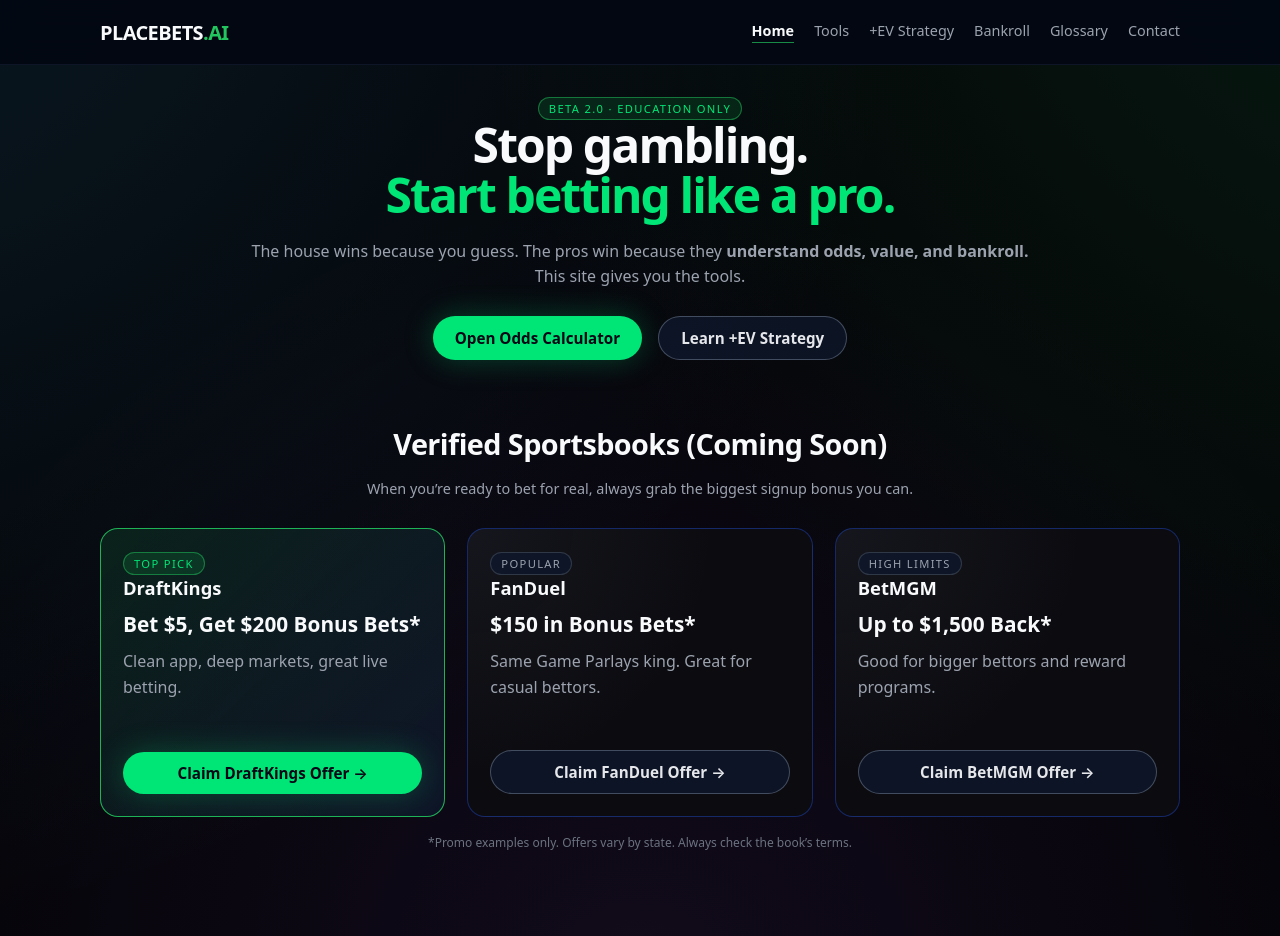
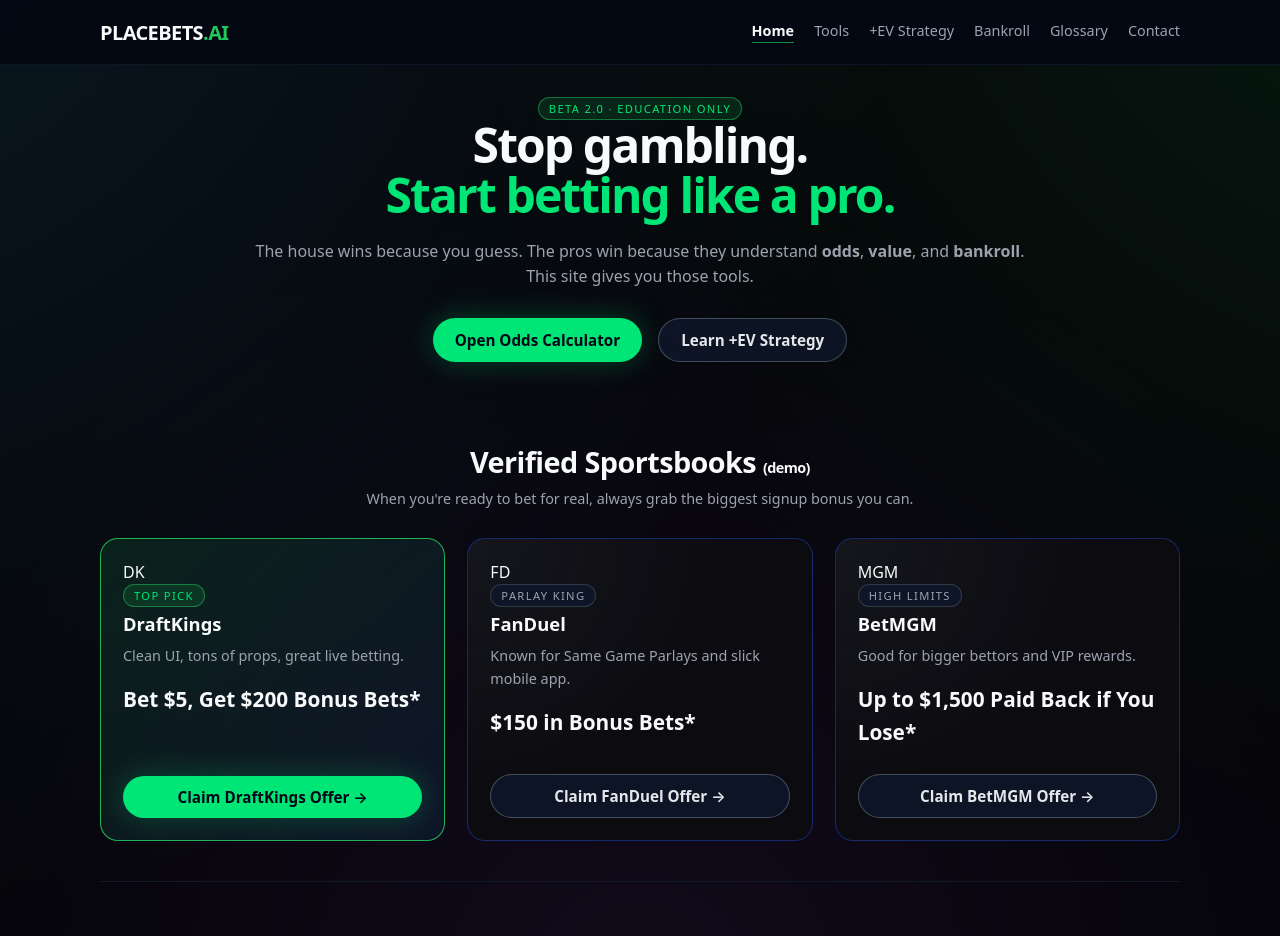
Before and after one commit to placebetsai/Placebetsai, a Next.js app: page / in a window 1280 px wide. Shown: the top 936 px of the page. Built offline with nearby package versions, Linux system fonts and the light colour scheme.

Commit message:
Update page.js

```diff
--- a/app/page.js
+++ b/app/page.js
@@ -2,14 +2,11 @@ import Link from "next/link";
 
 export default function HomePage() {
   return (
-    <div>
+    <div className="page-wrap">
       {/* HERO */}
       <section
-        style={{
-          maxWidth: 800,
-          margin: "0 auto 64px",
-          textAlign: "center",
-        }}
+        className="text-center"
+        style={{ marginBottom: "80px", maxWidth: "800px", marginInline: "auto" }}
       >
         <div className="pill green">BETA 2.0 · EDUCATION ONLY</div>
         <h1>
@@ -18,16 +15,16 @@ export default function HomePage() {
           <span className="highlight">Start betting like a pro.</span>
         </h1>
         <p>
-          The house wins because you guess. The pros win because they{" "}
-          <strong>understand odds, value, and bankroll.</strong> This site
-          gives you the tools.
+          The house wins because you guess. The pros win because they understand{" "}
+          <strong>odds</strong>, <strong>value</strong>, and{" "}
+          <strong>bankroll</strong>. This site gives you those tools.
         </p>
         <div
           style={{
             display: "flex",
             justifyContent: "center",
-            gap: 16,
-            marginTop: 26,
+            gap: "16px",
+            marginTop: "28px",
             flexWrap: "wrap",
           }}
         >
@@ -40,90 +37,112 @@ export default function HomePage() {
         </div>
       </section>
 
-      {/* AFFILIATE / BOOKS GRID */}
+      {/* SPORTSBOOK CARDS */}
       <section className="mt-4">
-        <h2 className="text-center" style={{ textAlign: "center" }}>
-          Verified Sportsbooks (Coming Soon)
+        <h2 className="text-center" style={{ marginBottom: "6px" }}>
+          Verified Sportsbooks <span style={{ fontSize: "0.9rem" }}>(demo)</span>
         </h2>
-        <p
-          style={{
-            textAlign: "center",
-            fontSize: "0.9rem",
-          }}
-        >
-          When you’re ready to bet for real, always grab the biggest signup
+        <p className="text-center" style={{ fontSize: "0.9rem" }}>
+          When you&apos;re ready to bet for real, always grab the biggest signup
           bonus you can.
         </p>
 
-        <div className="grid-3" style={{ marginTop: 28 }}>
+        <div className="grid-3" style={{ marginTop: "28px" }}>
+          {/* DraftKings */}
           <div className="card book-card featured">
             <div>
-              <div className="pill green">TOP PICK</div>
-              <h3>DraftKings</h3>
-              <p className="bonus-text">Bet $5, Get $200 Bonus Bets*</p>
-              <p>Clean app, deep markets, great live betting.</p>
+              <div className="book-header">
+                <div className="book-logo dk">DK</div>
+                <div>
+                  <div className="pill green">Top Pick</div>
+                  <h3 style={{ marginTop: "4px" }}>DraftKings</h3>
+                  <p
+                    style={{
+                      fontSize: "0.9rem",
+                      marginTop: "4px",
+                      color: "#9ca3af",
+                    }}
+                  >
+                    Clean UI, tons of props, great live betting.
+                  </p>
+                </div>
+              </div>
+              <p className="bonus-text" style={{ marginTop: "14px" }}>
+                Bet $5, Get $200 Bonus Bets*
+              </p>
             </div>
-            <a
-              href="#"
-              className="btn btn-primary"
-              style={{ width: "100%", marginTop: 18 }}
-            >
+
+            <a href="#" className="btn btn-primary book-cta">
               Claim DraftKings Offer →
             </a>
           </div>
 
+          {/* FanDuel */}
           <div className="card book-card">
             <div>
-              <div className="pill">POPULAR</div>
-              <h3>FanDuel</h3>
-              <p className="bonus-text">$150 in Bonus Bets*</p>
-              <p>Same Game Parlays king. Great for casual bettors.</p>
+              <div className="book-header">
+                <div className="book-logo fd">FD</div>
+                <div>
+                  <div className="pill">Parlay King</div>
+                  <h3 style={{ marginTop: "4px" }}>FanDuel</h3>
+                  <p
+                    style={{
+                      fontSize: "0.9rem",
+                      marginTop: "4px",
+                      color: "#9ca3af",
+                    }}
+                  >
+                    Known for Same Game Parlays and slick mobile app.
+                  </p>
+                </div>
+              </div>
+              <p className="bonus-text" style={{ marginTop: "14px" }}>
+                $150 in Bonus Bets*
+              </p>
             </div>
-            <a
-              href="#"
-              className="btn btn-ghost"
-              style={{ width: "100%", marginTop: 18 }}
-            >
+
+            <a href="#" className="btn btn-ghost book-cta">
               Claim FanDuel Offer →
             </a>
           </div>
 
+          {/* BetMGM */}
           <div className="card book-card">
             <div>
-              <div className="pill">HIGH LIMITS</div>
-              <h3>BetMGM</h3>
-              <p className="bonus-text">Up to $1,500 Back*</p>
-              <p>Good for bigger bettors and reward programs.</p>
+              <div className="book-header">
+                <div className="book-logo mgm">MGM</div>
+                <div>
+                  <div className="pill">High Limits</div>
+                  <h3 style={{ marginTop: "4px" }}>BetMGM</h3>
+                  <p
+                    style={{
+                      fontSize: "0.9rem",
+                      marginTop: "4px",
+                      color: "#9ca3af",
+                    }}
+                  >
+                    Good for bigger bettors and VIP rewards.
+                  </p>
+                </div>
+              </div>
+              <p className="bonus-text" style={{ marginTop: "14px" }}>
+                Up to $1,500 Paid Back if You Lose*
+              </p>
             </div>
-            <a
-              href="#"
-              className="btn btn-ghost"
-              style={{ width: "100%", marginTop: 18 }}
-            >
+
+            <a href="#" className="btn btn-ghost book-cta">
               Claim BetMGM Offer →
             </a>
           </div>
         </div>
-
-        <p
-          style={{
-            marginTop: 16,
-            fontSize: "0.75rem",
-            color: "#6b7280",
-            textAlign: "center",
-          }}
-        >
-          *Promo examples only. Offers vary by state. Always check the book’s
-          terms.
-        </p>
       </section>
 
-      {/* FEATURE CARDS */}
-      <section className="mt-4" style={{ paddingTop: 52 }}>
+      {/* EDUCATIONAL CARDS */}
+      <section className="mt-4" style={{ paddingTop: "56px", borderTop: "1px solid #111827" }}>
         <div className="grid-3">
           <Link href="/calculators" className="card">
-            <h3>🧮 Odds & Payout Calculator</h3>
-            <p>
+            <h3>🧮 Odds &amp; Payout Calculator</h3>
+            <p style={{ marginTop: "6px" }}>
               Plug in American odds and your stake to see profit, total payout,
               and implied probability instantly.
             </p>
@@ -131,21 +150,21 @@ export default function HomePage() {
 
           <Link href="/bankroll" className="card">
             <h3>🛡️ Bankroll Management</h3>
-            <p>
-              How much should you bet per game? Learn units, the 1% rule, and
-              how not to torch your roll in one bad Sunday.
+            <p style={{ marginTop: "6px" }}>
+              Learn units, the 1% rule, and how not to torch your roll in one bad
+              Sunday.
             </p>
           </Link>
 
           <Link href="/glossary" className="card">
             <h3>📖 Betting Glossary</h3>
-            <p>
-              Vig, handle, steam, chalk. Learn the language so you’re not the
-              dumbest money at the window.
+            <p style={{ marginTop: "6px" }}>
+              Vig, handle, steam, chalk. Learn the language so you&apos;re not
+              the dumbest money at the window.
             </p>
           </Link>
         </div>
       </section>
     </div>
   );
-                }
+            }
```
